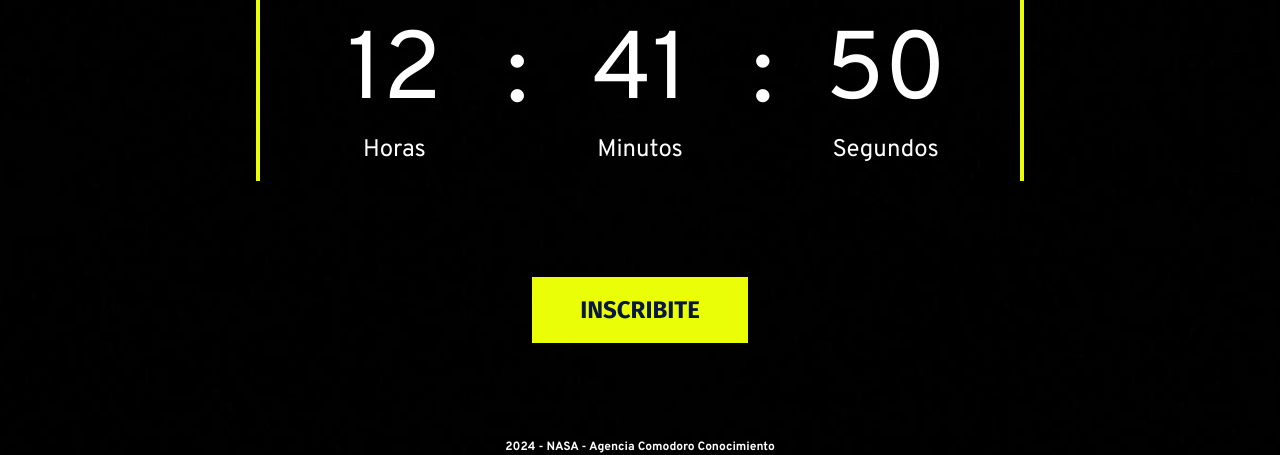
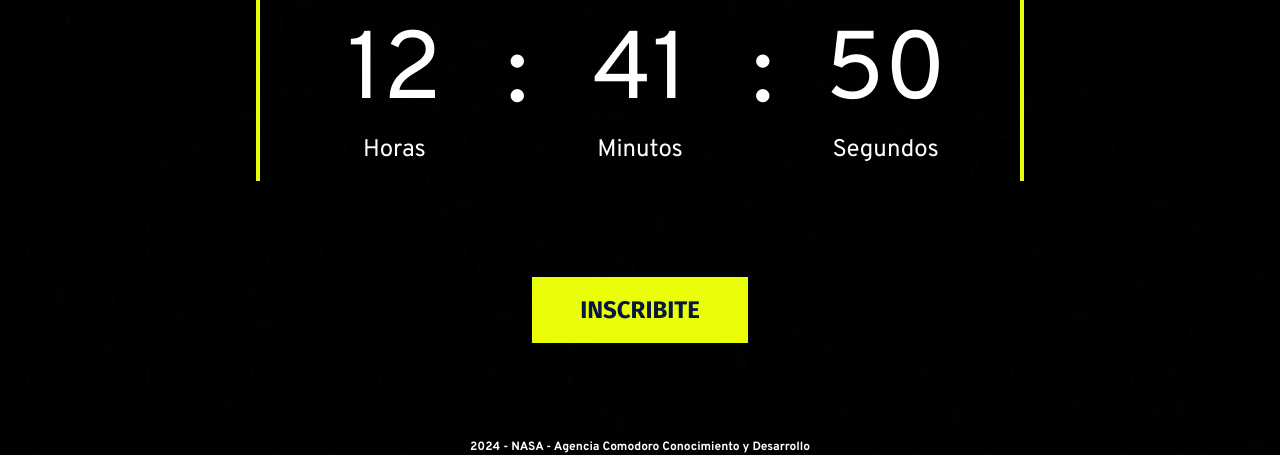
Before and after one commit to juampi-dev/nasa-space-apps, a plain HTML site: page index.html in a window 1280 px wide. Shown: the part 702-1157 px from the top of the page. Drawn offline with Linux system fonts and the light colour scheme.

Commit message:
readyToProduction

```diff
--- a/index.html
+++ b/index.html
@@ -49,7 +49,7 @@
     </div>
   </main>
   <footer class="indexFooter">
-    <h6>2024 - NASA - Agencia Comodoro Conocimiento</h6>
+    <h6>2024 - NASA - Agencia Comodoro Conocimiento y Desarrollo</h6>
   </footer>
 
   <script src="script.js"></script>
```
